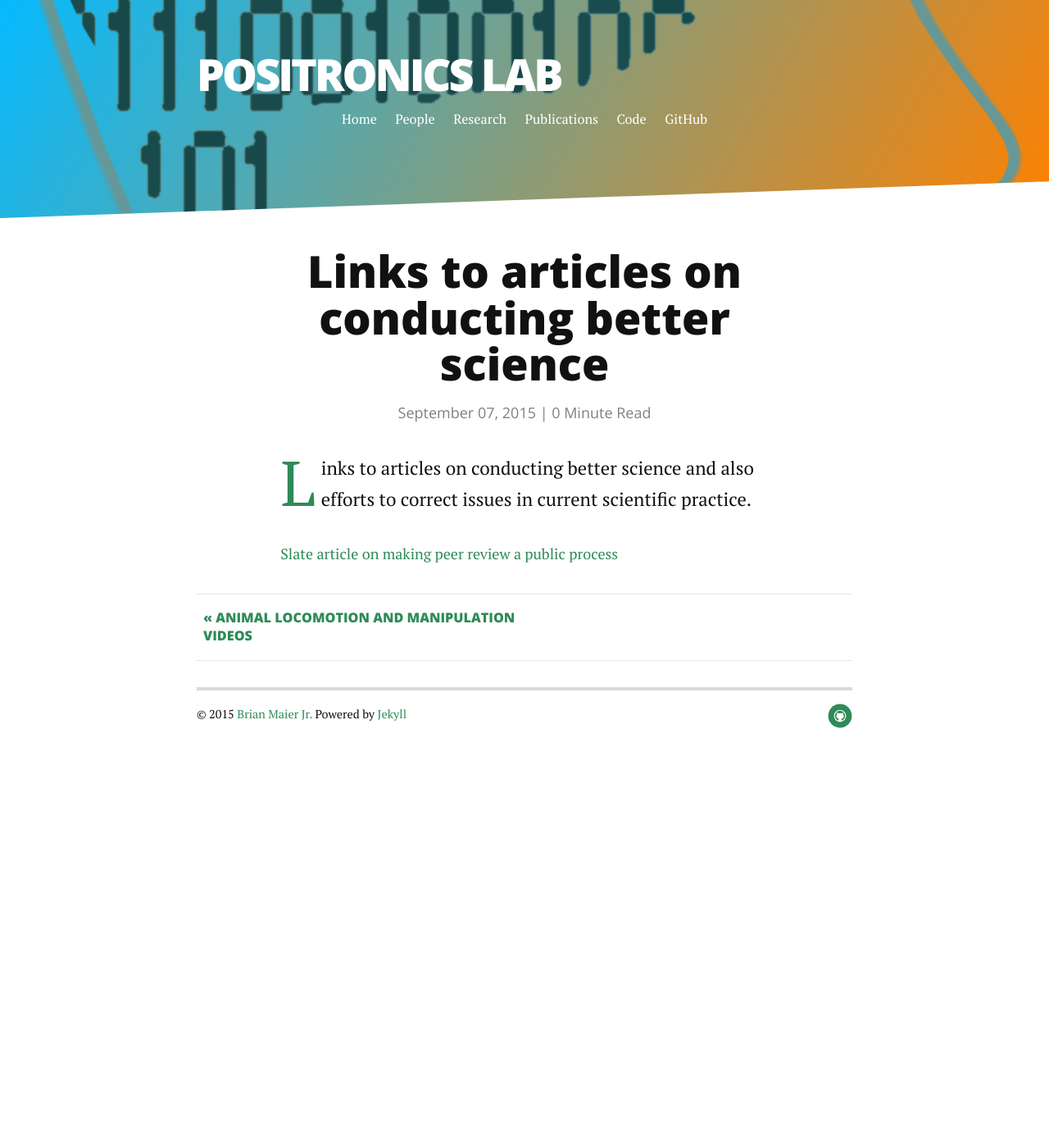
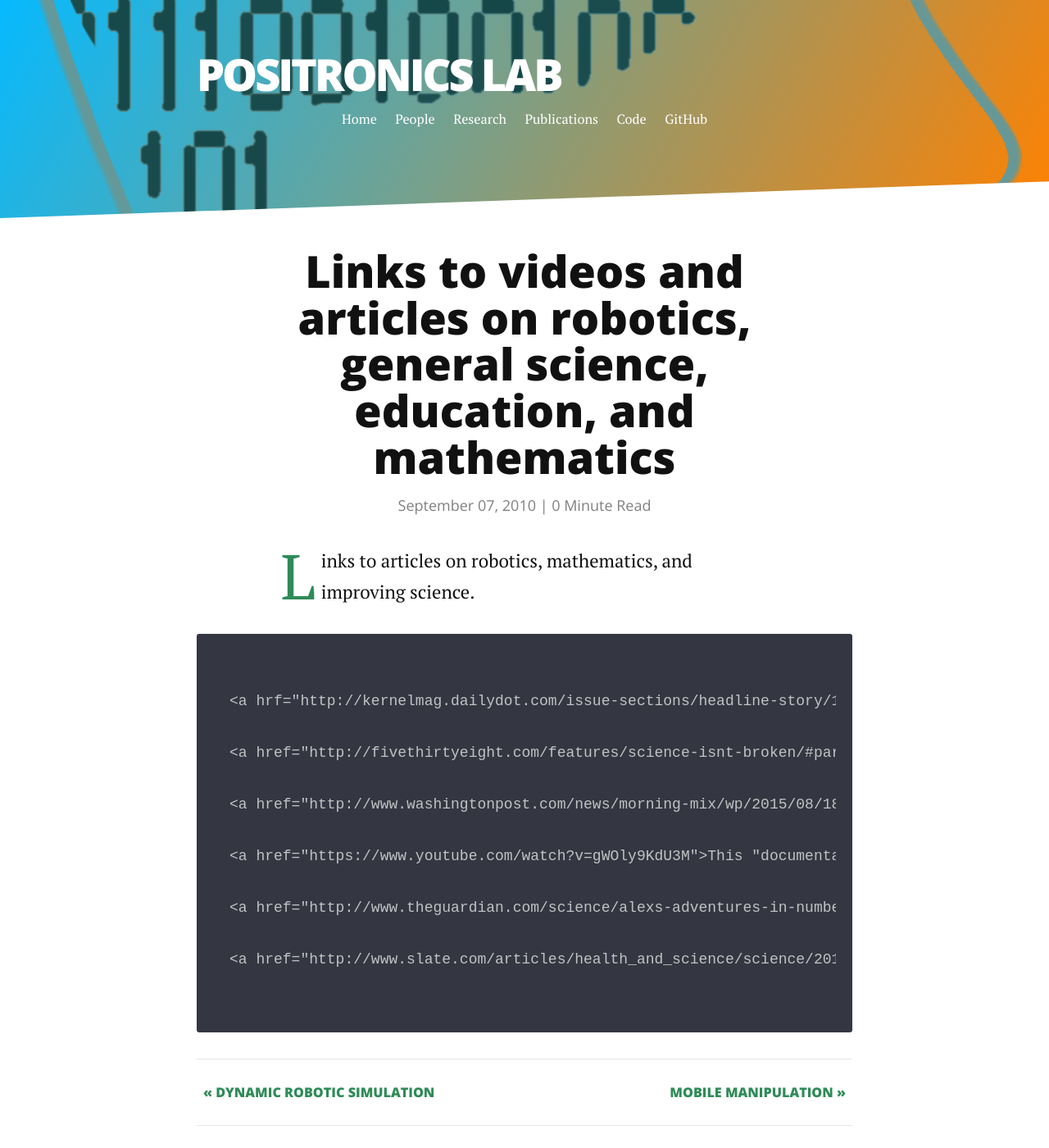
Before and after one commit to PositronicsLab/positronicslab.github.io, a Jekyll site: the page built from _posts/2015-09-10-better-science.markdown, in a window 1280 px wide and 1400 px high. Shown: the whole window at 82% size. Built offline with Jekyll 4.4.1, drawn with Linux system fonts in a browser that asks for light colours; nearby versions of some CDN libraries; Markdown is read by kramdown in place of the engine named in the settings.

Commit message:
Updated links

```diff
--- a/_posts/2015-09-10-better-science.markdown
+++ b/_posts/2015-09-10-better-science.markdown
@@ -1,12 +1,20 @@
 ---
 layout: post
-title:  "Links to articles on conducting better science"
-date:   2015-09-07
+title:  "Links to videos and articles on robotics, general science, education, and mathematics"
+date:   2010-09-07
 ---
 
-<p class="intro"><span class="dropcap">L</span>inks to articles on conducting better science and also efforts to correct issues in current scientific
-practice.</p>
+<p class="intro"><span class="dropcap">L</span>inks to articles on robotics, mathematics, and improving science.</p>
 
-<p>
+    <a hrf="http://kernelmag.dailydot.com/issue-sections/headline-story/14046/mooc-revolution-uber-for-education/">The MOOC revolution that wasn't. Or: improving on current best practices in education is hard.</a>
+
+    <a href="http://fivethirtyeight.com/features/science-isnt-broken/#part1">Great interactive web page that allows you to hack your way to scientific glory</a>
+
+    <a href="http://www.washingtonpost.com/news/morning-mix/wp/2015/08/18/outbreak-of-fake-peer-reviews-widens-as-major-publisher-retracts-64-scientific-papers/">Major publisher retracts 64 scientific papers</a>
+
+    <a href="https://www.youtube.com/watch?v=gWOly9KdU3M">This "documentary" on "Google's Scary Robotic Army" is paranoid, and the experts speaking in it
+are not credible.</a>
+
+    <a href="http://www.theguardian.com/science/alexs-adventures-in-numberland/2015/aug/10/attack-on-the-pentagon-results-in-discovery-of-new-mathematical-tile">Recent mathematical discovery of a new tilable pentagon</a>
+
     <a href="http://www.slate.com/articles/health_and_science/science/2015/08/peer_review_in_public_james_hansen_s_climate_predictions_released_as_a_draft.html">Slate article on making peer review a public process</a>
-</p>
```
